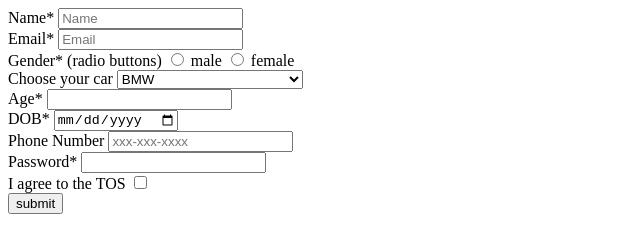
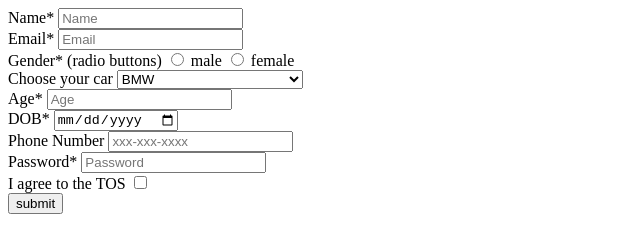
Before and after one commit to acciojob/signup-form-car-ShaikhAnis30, a website: page main.html in a window 1280 px wide. Shown: the full height of the page, 0-640 px from the left. Drawn offline with Linux system fonts and the light colour scheme.

Commit message:
created a submission

```diff
--- a/main.html
+++ b/main.html
@@ -40,12 +40,12 @@
 
 		<div class="age">
 			<label for="#age">Age*</label>
-			<input type="number" name="#age" id="#age" required>
+			<input type="number" name="#age" id="#age" placeholder="Age" required>
 		</div>
 
 		<div class="dob">
 			<label for="#dob">DOB*</label>
-			<input type="date" name="#dob" id="#dob">
+			<input type="date" name="#dob" id="#dob" required>
 		</div>
 
 
@@ -57,7 +57,7 @@
 
 		<div class="password">
 			<label for="#password">Password*</label>
-			<input type="password" name="#password" id="#password">
+			<input type="password" name="#password" id="#password" placeholder="Password" required>
 		</div>
 
 
```
